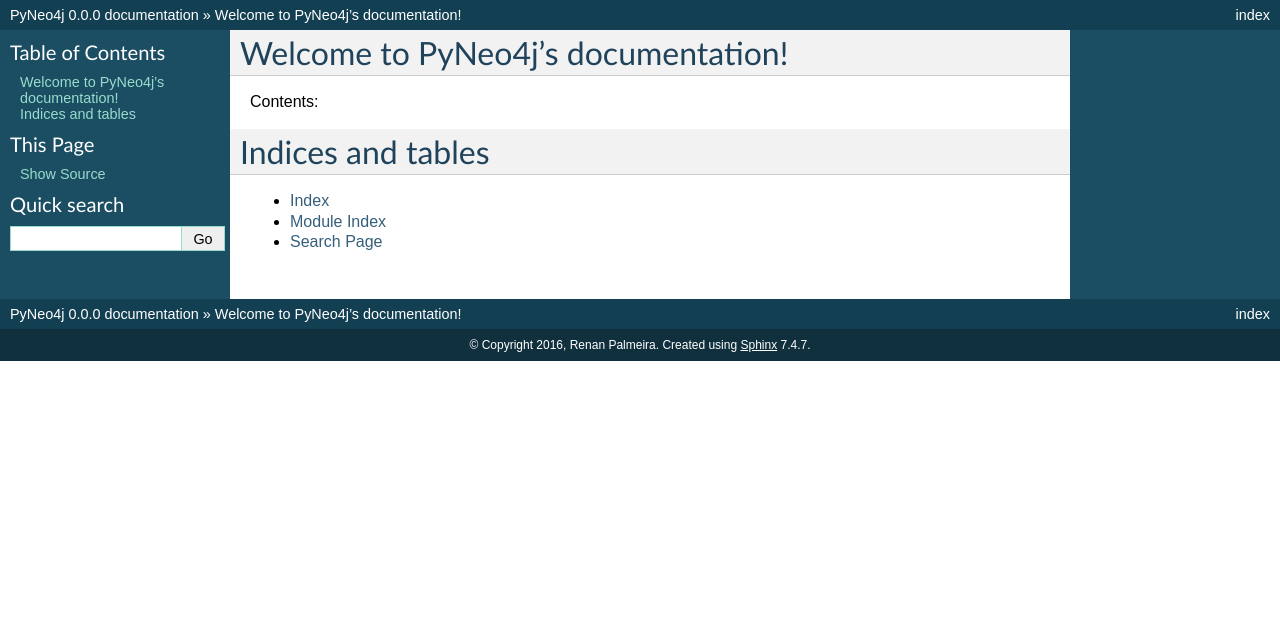
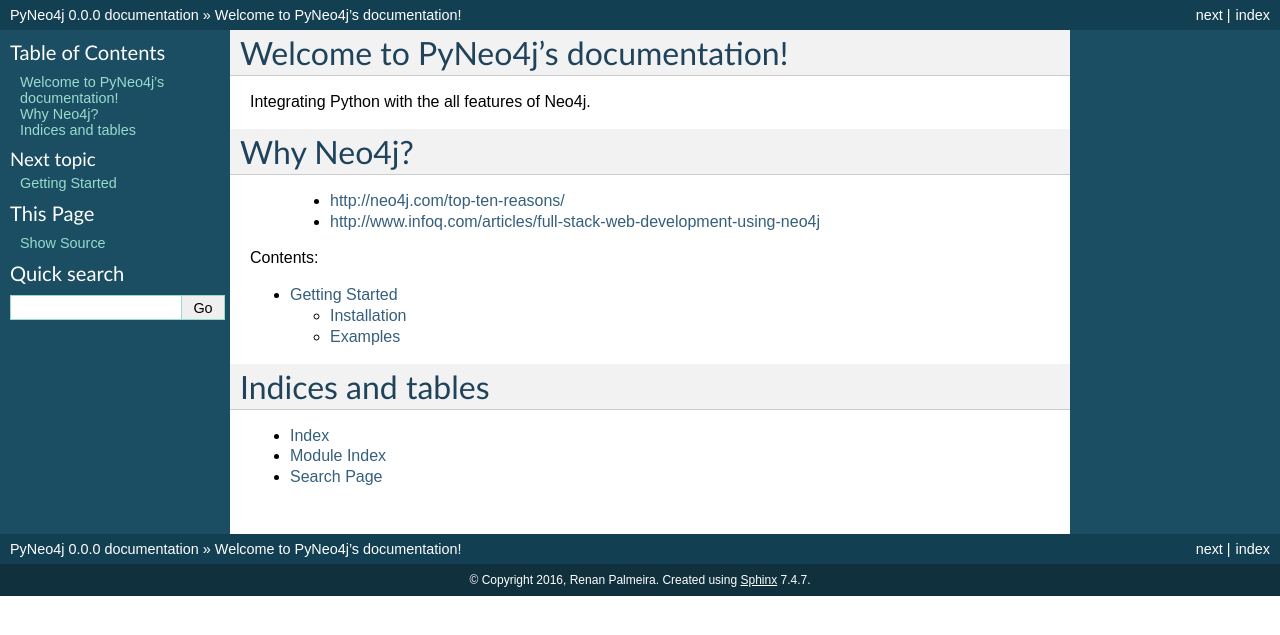
Before and after one commit to renanpalmeira/pyneo4j, a Sphinx documentation site: the page built from docs/index.rst, in a window 1280 px wide. Shown: the top 635 px of the page. Built offline with Sphinx 7.4.7, drawn with Linux system fonts in a browser that asks for light colours.

Commit message:
Correction in Docs/index

```diff
--- a/docs/index.rst
+++ b/docs/index.rst
@@ -6,11 +6,21 @@
 Welcome to PyNeo4j's documentation!
 ===================================
 
+Integrating Python with the all features of Neo4j.
+
+Why Neo4j?
+==========
+
+	- http://neo4j.com/top-ten-reasons/
+	- http://www.infoq.com/articles/full-stack-web-development-using-neo4j
+
 Contents:
 
 .. toctree::
    :maxdepth: 2
+   :glob:
 
+   *
 
 
 Indices and tables
```
